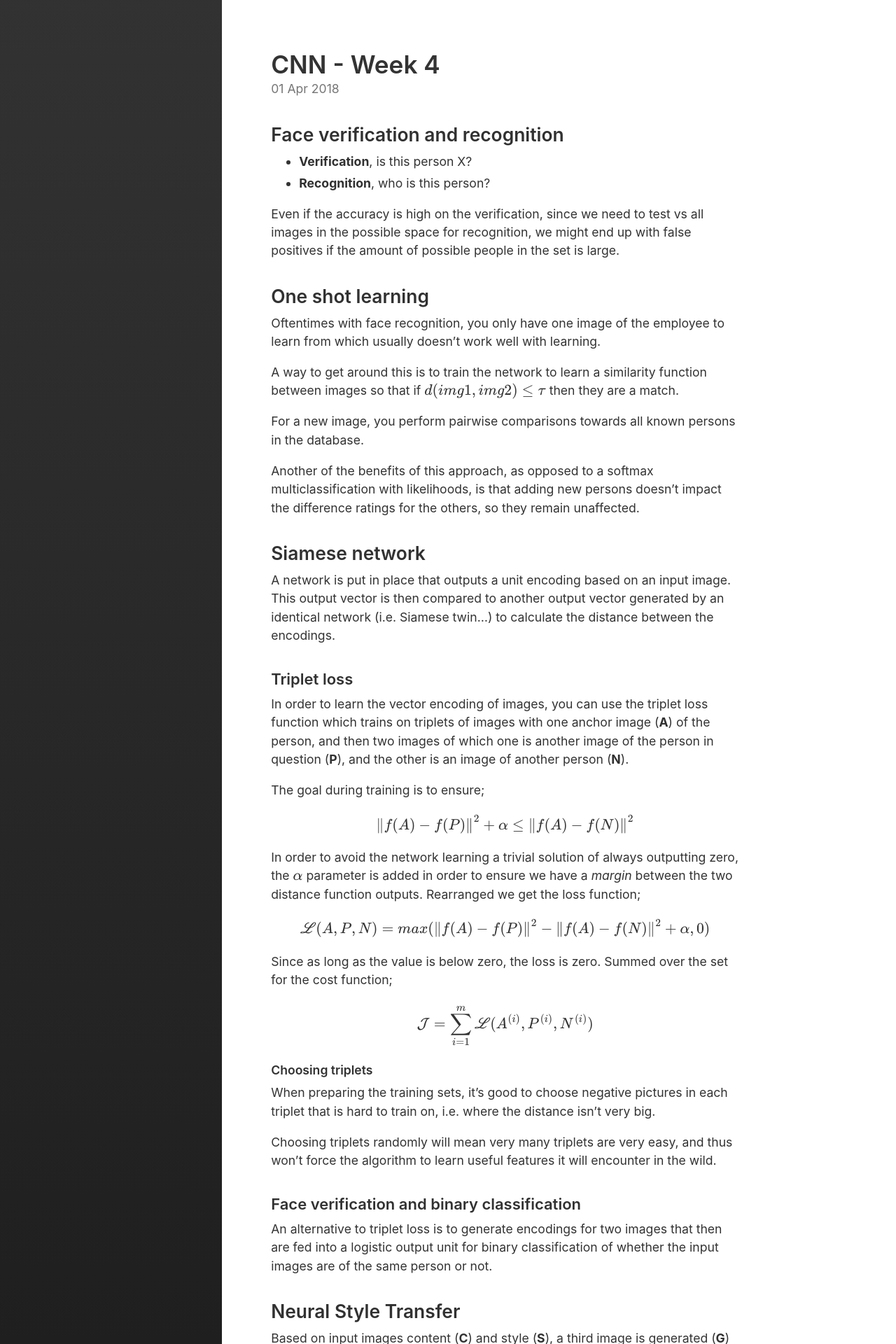
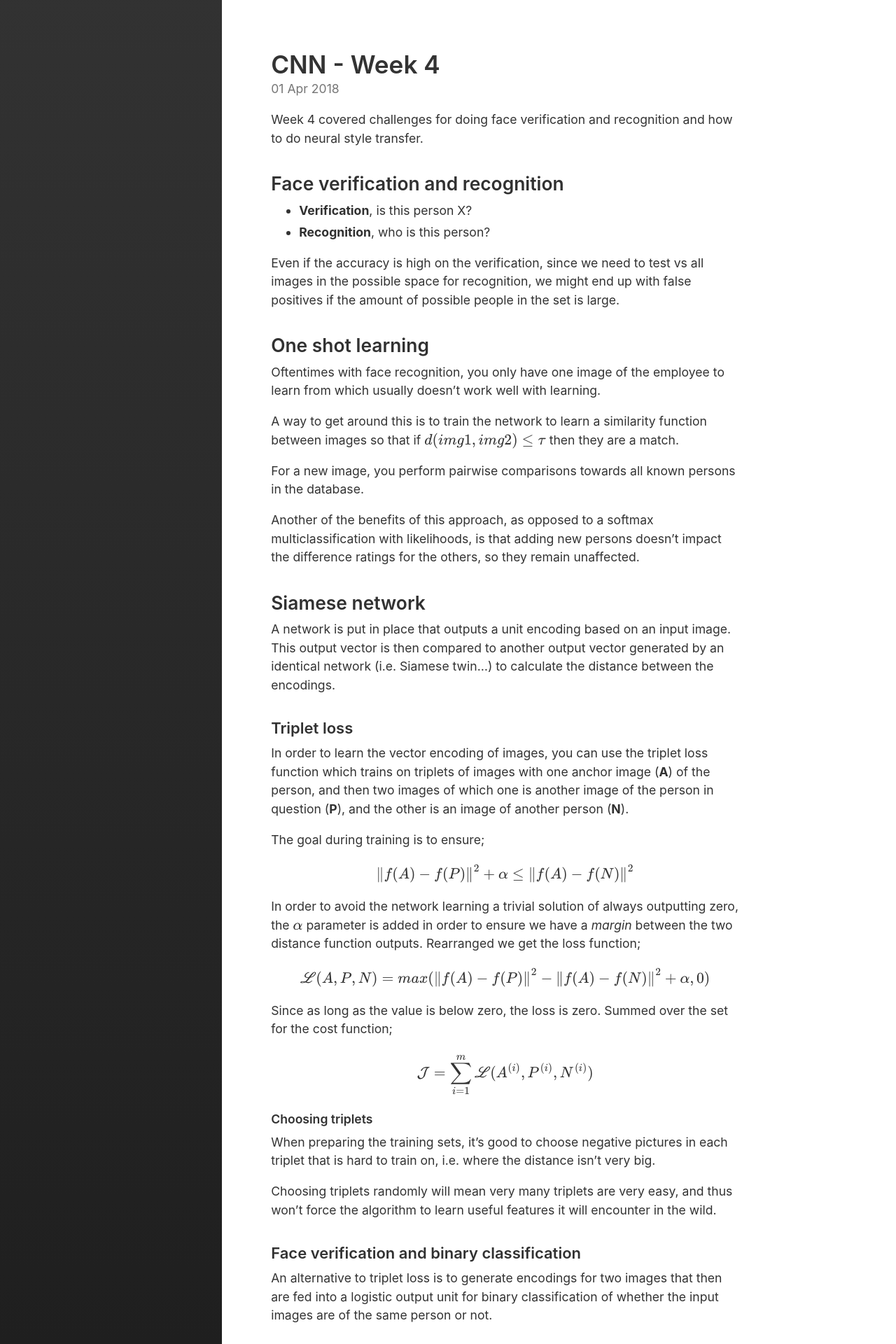
Before and after one commit to FreddieK/FreddieK.github.io, a Jekyll site: the page built from _posts/2018-04-01-CNN-week4.md, in a window 1280 px wide. Shown: the top 1920 px of the page at 70% size. Built offline with Jekyll 4.4.1, drawn with Linux system fonts in a browser that asks for light colours; formulas are drawn with MathJax 3; comment, search, counter and statistics services are not loaded.

Commit message:
added excerp marker

```diff
--- a/_posts/2018-04-01-CNN-week4.md
+++ b/_posts/2018-04-01-CNN-week4.md
@@ -5,6 +5,10 @@ excerpt_separator:  <!--more-->
 comments: true
 tags: ['deep learning', 'course-notes', 'CNN']
 ---
+
+Week 4 covered challenges for doing face verification and recognition and how to do neural style transfer.
+
+<!--more-->
 
 ## Face verification and recognition
 
```
